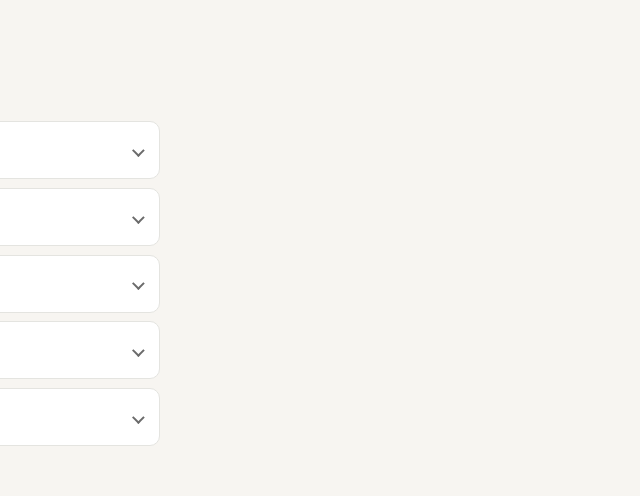
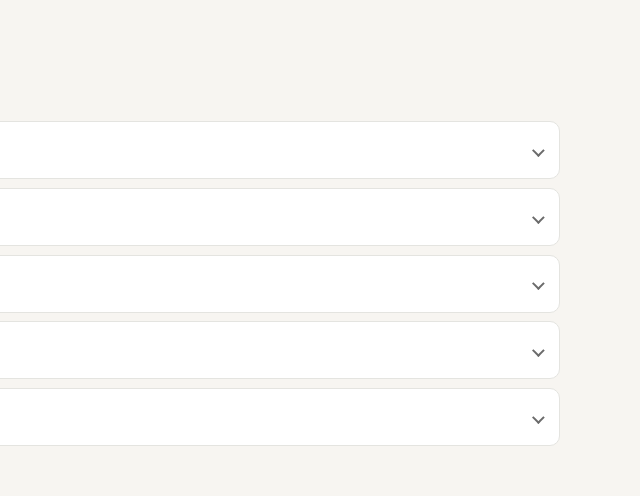
Before and after one commit to arunraj99/doorstep-press, a plain HTML site: page schaumburg/index.html in a window 1280 px wide. Shown: the part 3640-4136 px from the top of the page, 640-1280 px from the left. Drawn offline with Linux system fonts and the light colour scheme.

Commit message:
Let the FAQ accordion span the full content width on desktop.
Co-authored-by: Cursor <cursoragent@cursor.com>

```diff
--- a/css/styles.css
+++ b/css/styles.css
@@ -962,11 +962,17 @@ button:focus-visible {
   color: var(--text-secondary);
 }
 
-/* FAQ: full shell left edge; list stays narrower */
+/* FAQ */
 .faq {
   display: grid;
   gap: 0.55rem;
-  max-width: var(--shell-narrow);
+}
+
+@media (min-width: 900px) {
+  .faq {
+    max-width: none;
+    width: 100%;
+  }
 }
 
 .faq-item {
```
